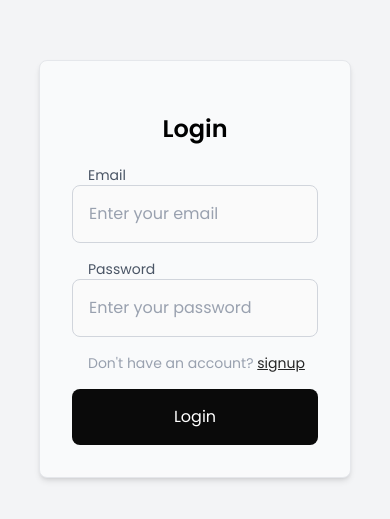
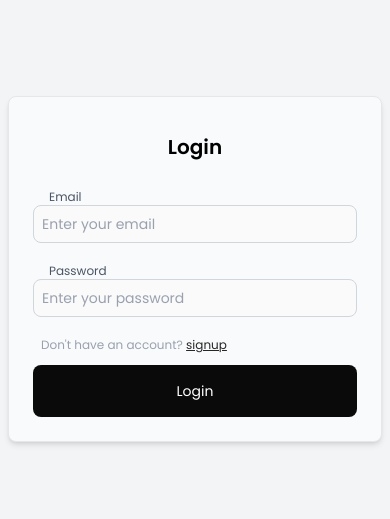
Before and after one commit to vamsi-nv/college-project, a React (Vite) app in the folder client/: page /login in a window 390 px wide. Shown: the part 153-672 px from the top of the page. Built offline with nearby package versions, Linux system fonts and the light colour scheme; no server answers.

Commit message:
Refactor Sidebar and HomeLayout for mobile responsiveness; update styles in Login and Signup pages for better layout and accessibility

```diff
--- a/client/src/components/Sidebar.jsx
+++ b/client/src/components/Sidebar.jsx
@@ -3,7 +3,7 @@ import { FiHome, FiCompass, FiBell, FiUser, FiLogOut } from "react-icons/fi";
 import { LuUsers } from "react-icons/lu";
 import { useAuth } from "../context/UserContextProvider";
 
-function Sidebar() {
+function Sidebar({ isMobileMenuOpen, setIsMobileMenuOpen }) {
   const { logout } = useAuth();
 
   const navItems = [
@@ -23,9 +23,9 @@ function Sidebar() {
       icon: FiBell,
     },
     {
-      label : "Clubs",
+      label: "Clubs",
       path: "/clubs",
-      icon : LuUsers
+      icon: LuUsers,
     },
     {
       label: "Profile",
@@ -35,10 +35,18 @@ function Sidebar() {
   ];
 
   return (
-    <div className="min-h-screen border-r border-gray-300 px-8 py-8">
+    <div
+      className={`min-h-screen bg-gray-100 border-r border-gray-300 px-8 py-8 transfrom transition-transform duration-300 ease-in-out ${
+        isMobileMenuOpen ? "absolute z-50 sm:fixed translate-x-0" : "sm:block max-sm:-translate-x-full"
+      }`}
+    >
       <div className="flex flex-col group">
         {navItems.map(({ label, path, icon: Icon }) => (
-          <div className="relative group" key={path}>
+          <div
+            className="relative"
+            onClick={() => setIsMobileMenuOpen(false)}
+            key={path}
+          >
             <NavLink
               to={path}
               className={({ isActive }) =>
@@ -55,7 +63,9 @@ function Sidebar() {
                     }`}
                   />
                   <span
-                    className={`hidden xl:flex-1 xl:block transition-all duration-200 ${
+                    className={`${
+                      isMobileMenuOpen ? "max-sm:block" : ""
+                    } hidden xl:flex-1 xl:block transition-all duration-200 ${
                       isActive ? "text-white" : "text-gray-500"
                     }`}
                   >
@@ -70,10 +80,16 @@ function Sidebar() {
 
       <button
         onClick={logout}
-        className="flex items-center gap-3 text-base p-4 text-gray-500 hover:gap-4 hover:text-neutral-950 transition-all duration-200"
+        className={`  flex items-center gap-3 text-base p-4 text-gray-500 hover:gap-4 hover:text-neutral-950 transition-all duration-200`}
       >
         <FiLogOut className="h-5 w-5 max-xl:flex-1" />
-        <span className="hidden xl:flex-1 xl:block">Logout</span>
+        <span
+          className={`${
+            isMobileMenuOpen ? "max-sm:block" : ""
+          }  hidden xl:flex-1 xl:block`}
+        >
+          Logout
+        </span>
       </button>
     </div>
   );
--- a/client/src/index.css
+++ b/client/src/index.css
@@ -10,13 +10,13 @@ button {
 }
 
 .input-field {
-  @apply outline-none p-4 border border-gray-300 focus:ring-1 focus:ring-black placeholder:text-gray-400 rounded-lg bg-neutral-50;
+  @apply outline-none p-2 sm:p-4 border border-gray-300 focus:ring-1 focus:ring-black placeholder:text-gray-400 rounded-lg bg-neutral-50 text-sm sm:text-base;
 }
 
 .input-field-label {
-  @apply px-4 text-gray-600 text-sm;
+  @apply px-4 text-gray-600 text-sm max-sm:text-xs;
 }
 
 .form-submit-btn {
-  @apply bg-neutral-950 text-white p-4 text-base rounded-lg hover:bg-neutral-900/95 hover:scale-105 transition-all duration-300;
+  @apply bg-neutral-950 text-white p-4 max-sm:text-sm text-base rounded-lg hover:bg-neutral-900/95 hover:scale-105 transition-all duration-300;
 }
--- a/client/src/layout/HomeLayout.jsx
+++ b/client/src/layout/HomeLayout.jsx
@@ -1,10 +1,37 @@
 import { Outlet } from "react-router-dom";
 import Sidebar from "../components/Sidebar";
+import { RiMenu2Fill } from "react-icons/ri";
+import { useState } from "react";
 
 function HomeLayout() {
+  const [isMobileMenuOpen, setIsMobileMenuOpen] = useState(false);
+
   return (
-    <div className="min-h-screen flex bg-gray-100">
-      <Sidebar />
+    <div
+      className={`min-h-screen relative flex ${
+        isMobileMenuOpen ? "flex-col" : "flex-row"
+      } bg-gray-100`}
+    >
+      <div>
+        <Sidebar
+          isMobileMenuOpen={isMobileMenuOpen}
+          setIsMobileMenuOpen={setIsMobileMenuOpen}
+        />
+      </div>
+
+      <button
+        onClick={() => setIsMobileMenuOpen(true)}
+        className="fixed top-4 left-4 z-30 sm:hidden text-gray-800"
+      >
+        <RiMenu2Fill className="text-2xl" />
+      </button>
+
+      {isMobileMenuOpen && (
+        <div
+          className="inset-0 z-20 absolute bg-neutral-400/40"
+          onClick={() => setIsMobileMenuOpen(false)}
+        ></div>
+      )}
 
       <div className="flex-1 p-6 overflow-y-auto">
         <Outlet />
--- a/client/src/pages/Login.jsx
+++ b/client/src/pages/Login.jsx
@@ -63,10 +63,12 @@ function Login() {
   if (loading) return <Loader />;
 
   return (
-    <div className="min-h-screen flex items-center justify-center">
-      <div className="w-4/5 md:w-3/5 lg:w-2/5 max-w-lg shadow-md border border-gray-200 p-8 bg-gray-50 rounded-lg ">
-        <h2 className="mx-4 my-5 font-semibold text-2xl text-center">Login</h2>
-        <form onSubmit={handleLogin} className="flex flex-col">
+    <div className="min-h-screen flex items-center justify-center px-2">
+      <div className="w-full max-w-md sm:max-w-lg  shadow-md border border-gray-200 p-4 sm:p-8 bg-gray-50 rounded-lg">
+        <h2 className="mx-2 sm:mx-4 my-5 font-semibold text-xl sm:text-2xl text-center">
+          Login
+        </h2>
+        <form onSubmit={handleLogin} className="flex flex-col gap-1 sm:gap-4 p-2 sm:p-4">
           <Input
             value={email}
             id="email"
@@ -83,9 +85,13 @@ function Login() {
             label="Password"
             placeholder="Enter your password"
           />
-          {error && <p className="text-sm text-red-500 mb-3 ml-4">*{error}</p>}
+          {error && (
+            <p className="text-xs sm:text-sm text-red-500 mb-2 sm:mb-3 ml-2 sm:ml-4">
+              *{error}
+            </p>
+          )}
 
-          <p className="text-sm mb-4 ml-4 text-gray-400">
+          <p className="text-xs sm:text-sm mb-2 sm:mb-4 ml-2 sm:ml-4 text-gray-400">
             Don't have an account?{" "}
             <span
               onClick={() => navigate("/register")}
@@ -95,7 +101,7 @@ function Login() {
             </span>
           </p>
 
-          <button type="submit" className="form-submit-btn">
+          <button type="submit" className="form-submit-btn w-full">
             Login
           </button>
         </form>
--- a/client/src/pages/Signup.jsx
+++ b/client/src/pages/Signup.jsx
@@ -68,12 +68,12 @@ function Signup() {
   if (loading) return <Loader />;
 
   return (
-    <div className="min-h-screen flex items-center justify-center">
-      <div className="w-4/5 md:w-3/5 lg:w-2/5 max-w-lg shadow-md border border-gray-200 p-8 bg-gray-50 rounded-lg">
-        <h2 className="mx-4 my-5 font-semibold text-2xl text-center">
+    <div className="min-h-screen flex items-center justify-center px-2">
+      <div className="w-full max-w-sm sm:max-w-lg shadow-md border border-gray-200 p-4 sm:p-8 bg-gray-50 rounded-lg">
+        <h2 className="mx-2 sm:mx-4 my-5 font-semibold text-xl sm:text-2xl text-center">
           Sign Up
         </h2>
-        <form onSubmit={handleSignUp} className="flex flex-col">
+        <form onSubmit={handleSignUp} className="flex flex-col gap-1 sm:gap-4 p-2 sm:p-4" >
           <Input
             value={name}
             id="name"
@@ -98,9 +98,9 @@ function Signup() {
             label="Password"
             placeholder="Enter your password"
           />
-          {error && <p className="text-sm text-red-500 mb-3 ml-4">*{error}</p>}
+          {error && <p className="text-xs sm:text-sm text-red-500 mb-2 sm:mb-3 ml-2 sm:ml-4">*{error}</p>}
 
-          <p className="text-sm mb-4 ml-4 text-gray-400">
+          <p className="text-xs sm:text-sm mb-2 sm:mb-4 ml-2 sm:ml-4 text-gray-400">
             Already have an account?{" "}
             <span
               onClick={() => navigate("/login")}
@@ -110,7 +110,7 @@ function Signup() {
             </span>
           </p>
 
-          <button type="submit" className="form-submit-btn">
+          <button type="submit" className="form-submit-btn w-full">
             Sign Up
           </button>
         </form>
```
